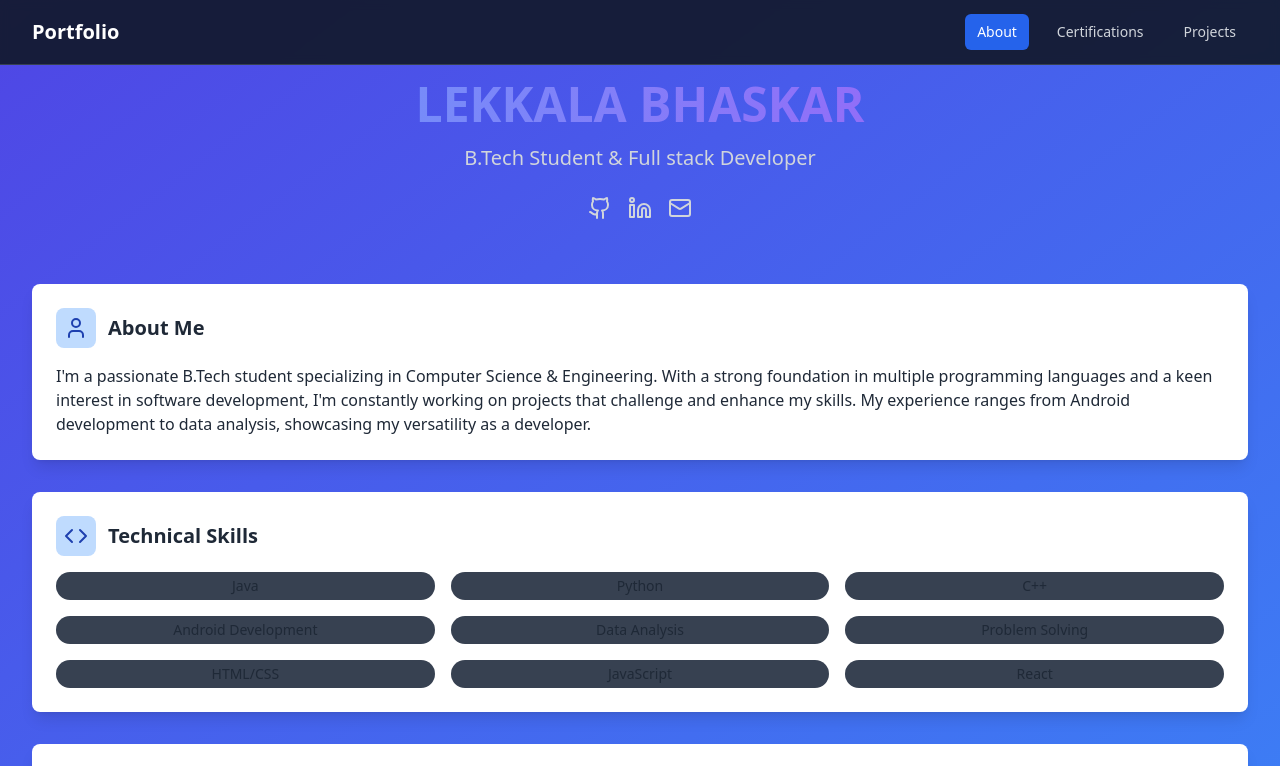
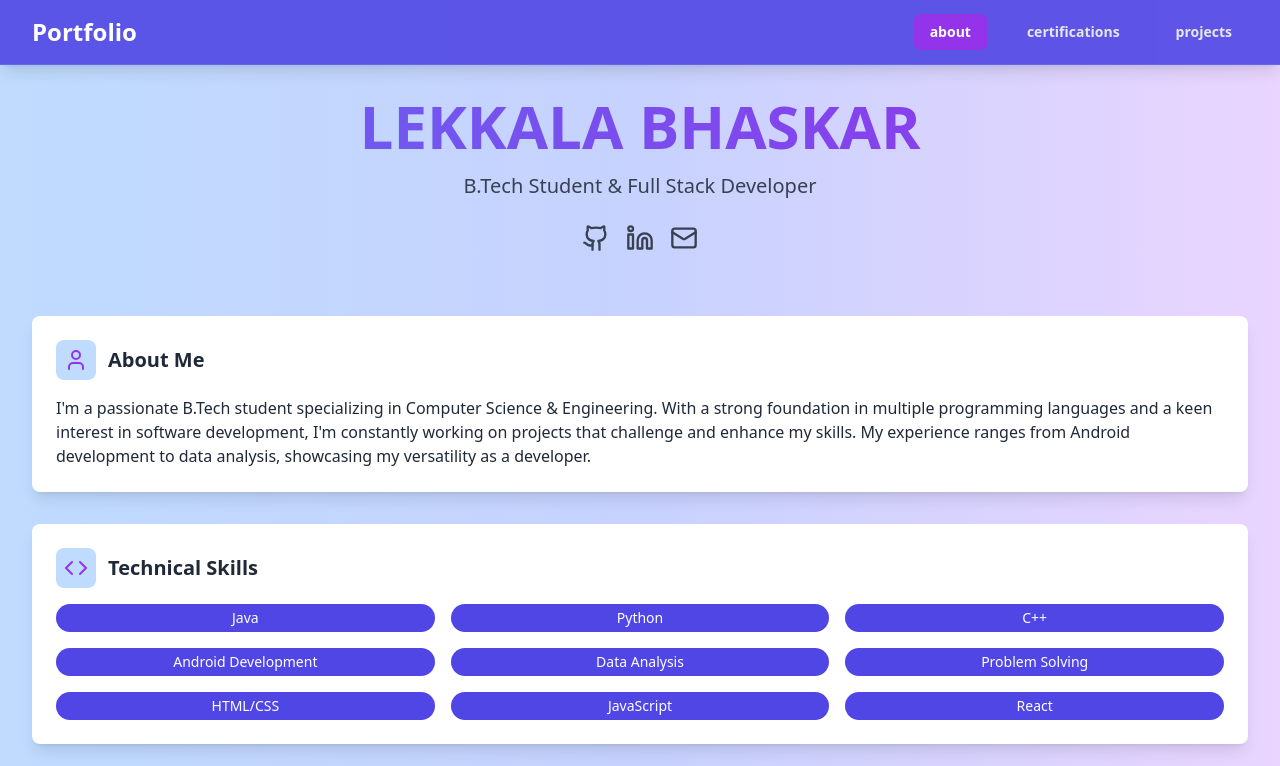
Before and after one commit to LEKKALA-BHASKAR/portfolio, a React (Vite) app: page / in a window 1280 px wide. Shown: the top 766 px of the page. Built offline with nearby package versions, Linux system fonts and the light colour scheme.

Commit message:
Update App.tsx

```diff
--- a/src/App.tsx
+++ b/src/App.tsx
@@ -66,21 +66,21 @@ function App() {
     'JavaScript', 'React'
   ];
 
-  return (
-    <div className="min-h-screen bg-gradient-to-br from-gray-900 via-gray-800 to-gray-900 text-white">
-      <nav className="fixed top-0 w-full bg-gray-900/90 backdrop-blur-sm z-50 border-b border-gray-700">
+   return (
+    <div className="min-h-screen bg-gradient-to-r from-blue-200 via-indigo-200 to-purple-200 text-gray-800">
+      <nav className="fixed top-0 w-full bg-indigo-600/90 backdrop-blur-sm z-50 border-b border-indigo-500 shadow-lg">
         <div className="max-w-7xl mx-auto px-4 sm:px-6 lg:px-8">
           <div className="flex items-center justify-between h-16">
-            <span className="text-xl font-bold">Portfolio</span>
-            <div className="flex space-x-4">
+            <span className="text-2xl font-bold text-white">Portfolio</span>
+            <div className="flex space-x-6">
               {['about', 'certifications', 'projects'].map((section) => (
                 <button
                   key={section}
                   onClick={() => setActiveSection(section)}
-                  className={`px-3 py-2 rounded-md text-sm font-medium capitalize transition-colors
+                  className={`px-4 py-2 rounded-md text-sm font-semibold transition-colors
                     ${activeSection === section
-                      ? 'bg-blue-600 text-white'
-                      : 'text-gray-300 hover:bg-gray-700'}`}
+                      ? 'bg-purple-600 text-white'
+                      : 'text-gray-200 hover:bg-indigo-500 hover:text-white'}`}
                 >
                   {section}
                 </button>
@@ -90,21 +90,21 @@ function App() {
         </div>
       </nav>
 
-      <main className="pt-20 pb-12 px-4 sm:px-6 lg:px-8 max-w-7xl mx-auto">
+      <main className="pt-24 pb-12 px-4 sm:px-6 lg:px-8 max-w-7xl mx-auto">
         <div className="text-center mb-16">
-          <h1 className="text-4xl sm:text-5xl font-bold mb-4 bg-gradient-to-r from-blue-400 to-purple-500 text-transparent bg-clip-text">
+          <h1 className="text-5xl sm:text-6xl font-bold mb-4 text-transparent bg-clip-text bg-gradient-to-r from-indigo-500 to-purple-600">
             LEKKALA BHASKAR
           </h1>
-          <p className="text-xl text-gray-300 mb-6">B.Tech Student & Full stack Developer</p>
+          <p className="text-xl text-gray-700 mb-6">B.Tech Student & Full Stack Developer</p>
           <div className="flex justify-center space-x-4">
-            <a href="https://github.com/LEKKALA-BHASKAR" className="text-gray-300 hover:text-white transition-colors" target="_blank" rel="noopener noreferrer">
-              <Github className="w-6 h-6" />
+            <a href="https://github.com/LEKKALA-BHASKAR" className="text-gray-800 hover:text-black transition-colors" target="_blank" rel="noopener noreferrer">
+              <Github className="w-7 h-7" />
             </a>
-            <a href="https://www.linkedin.com/in/LEKKALA-BHASKAR" className="text-gray-300 hover:text-white transition-colors" target="_blank" rel="noopener noreferrer">
-              <Linkedin className="w-6 h-6" />
+            <a href="https://www.linkedin.com/in/LEKKALA-BHASKAR" className="text-gray-800 hover:text-black transition-colors" target="_blank" rel="noopener noreferrer">
+              <Linkedin className="w-7 h-7" />
             </a>
-            <a href="mailto:bassnaidu1242@gmail.com" className="text-gray-300 hover:text-white transition-colors">
-              <Mail className="w-6 h-6" />
+            <a href="mailto:bassnaidu1242@gmail.com" className="text-gray-800 hover:text-black transition-colors">
+              <Mail className="w-7 h-7" />
             </a>
           </div>
         </div>
@@ -114,16 +114,16 @@ function App() {
             <div className="space-y-8 animate-fadeIn">
               <ProfileCard
                 title="About Me"
-                icon={<User className="w-6 h-6" />}
+                icon={<User className="w-6 h-6 text-purple-600" />}
                 content="I'm a passionate B.Tech student specializing in Computer Science & Engineering. With a strong foundation in multiple programming languages and a keen interest in software development, I'm constantly working on projects that challenge and enhance my skills. My experience ranges from Android development to data analysis, showcasing my versatility as a developer."
               />
               <ProfileCard
                 title="Technical Skills"
-                icon={<Code className="w-6 h-6" />}
+                icon={<Code className="w-6 h-6 text-purple-600" />}
                 content={
                   <div className="grid grid-cols-2 sm:grid-cols-3 gap-4">
                     {skills.map((skill) => (
-                      <span key={skill} className="bg-gray-700 rounded-full px-4 py-1 text-sm text-center">
+                      <span key={skill} className="bg-indigo-600 rounded-full px-4 py-1 text-sm text-white text-center">
                         {skill}
                       </span>
                     ))}
@@ -132,13 +132,13 @@ function App() {
               />
               <ProfileCard
                 title="Education"
-                icon={<BookOpen className="w-6 h-6" />}
+                icon={<BookOpen className="w-6 h-6 text-purple-600" />}
                 content={
                   <div className="space-y-4">
                     <div>
                       <h3 className="font-semibold">Bachelor of Technology</h3>
-                      <p className="text-gray-400">Computer Science & Engineering</p>
-                      <p className="text-gray-500">Currently Pursuing</p>
+                      <p className="text-gray-500">Computer Science & Engineering</p>
+                      <p className="text-gray-600">Currently Pursuing</p>
                     </div>
                   </div>
                 }
```
